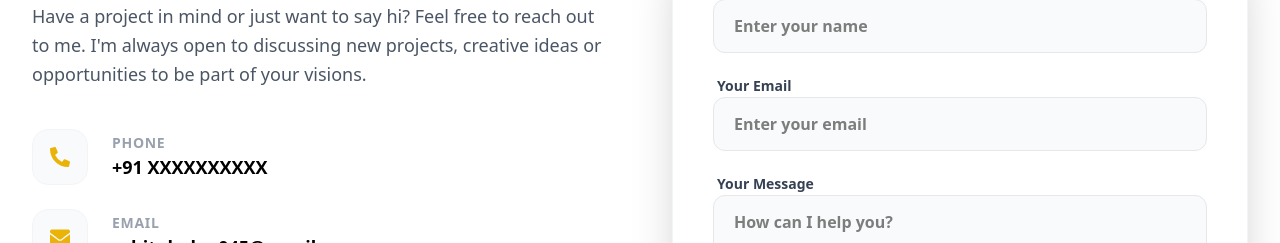
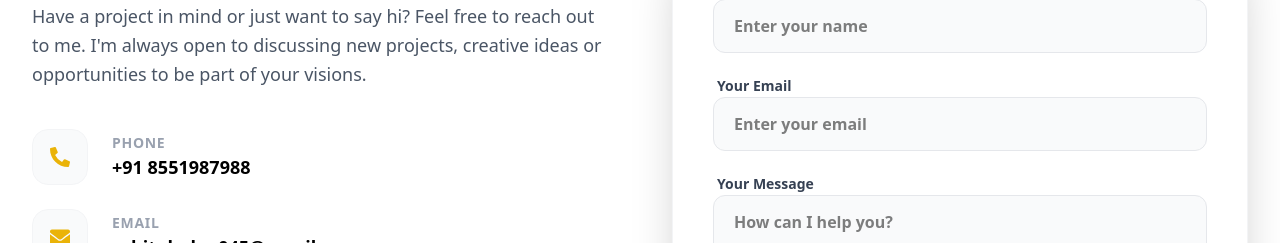
Before and after one commit to Rohitgholap222/My-Portfolio, a React (Vite) app: page / in a window 1280 px wide. Shown: the part 4078-4321 px from the top of the page. Built offline with nearby package versions, Linux system fonts and the light colour scheme; no server answers.

Commit message:
emailjs feature added

```diff
--- a/src/pages/home/Contact.jsx
+++ b/src/pages/home/Contact.jsx
@@ -77,7 +77,7 @@
               </div>
               <div>
                 <h4 className="text-sm font-josefin font-bold text-gray-400 uppercase tracking-wider">Phone</h4>
-                <p className="text-lg font-josefin font-bold text-black">+91 XXXXXXXXXX</p>
+                <p className="text-lg font-josefin font-bold text-black">+91 8551987988</p>
               </div>
             </div>
 
```
